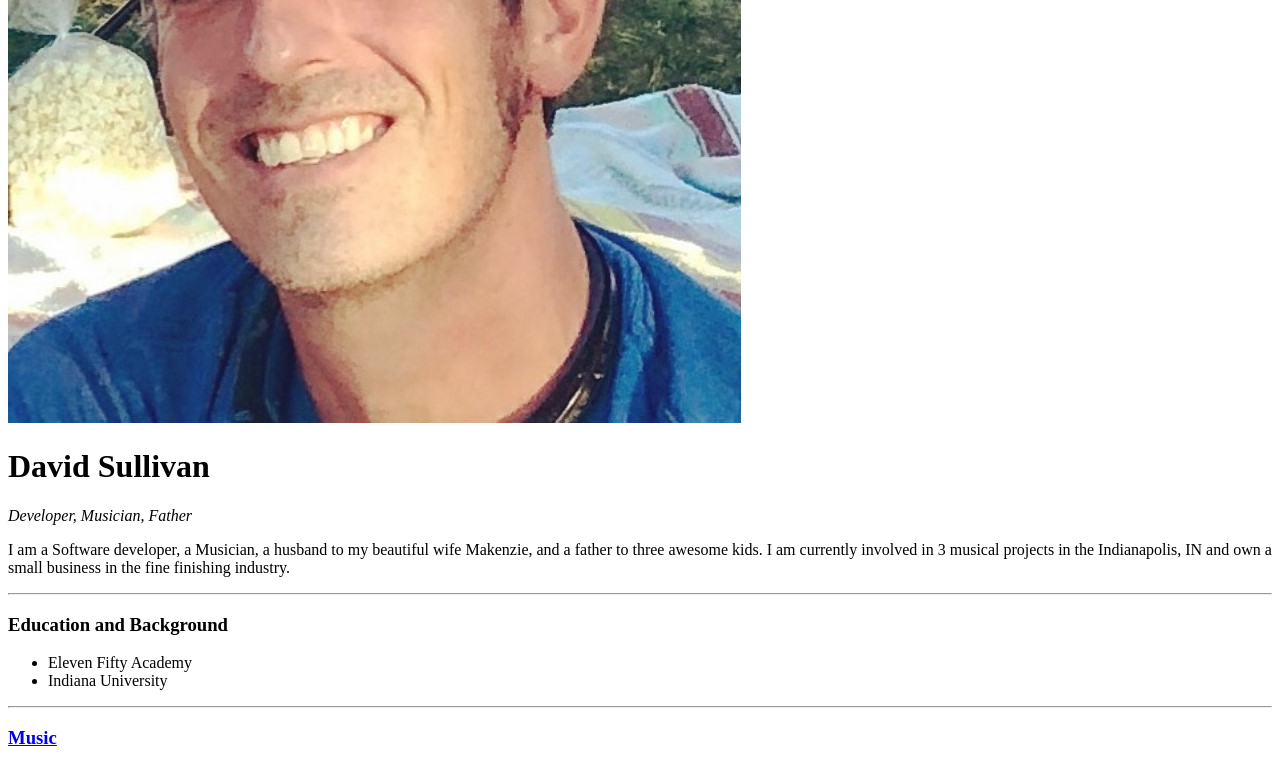
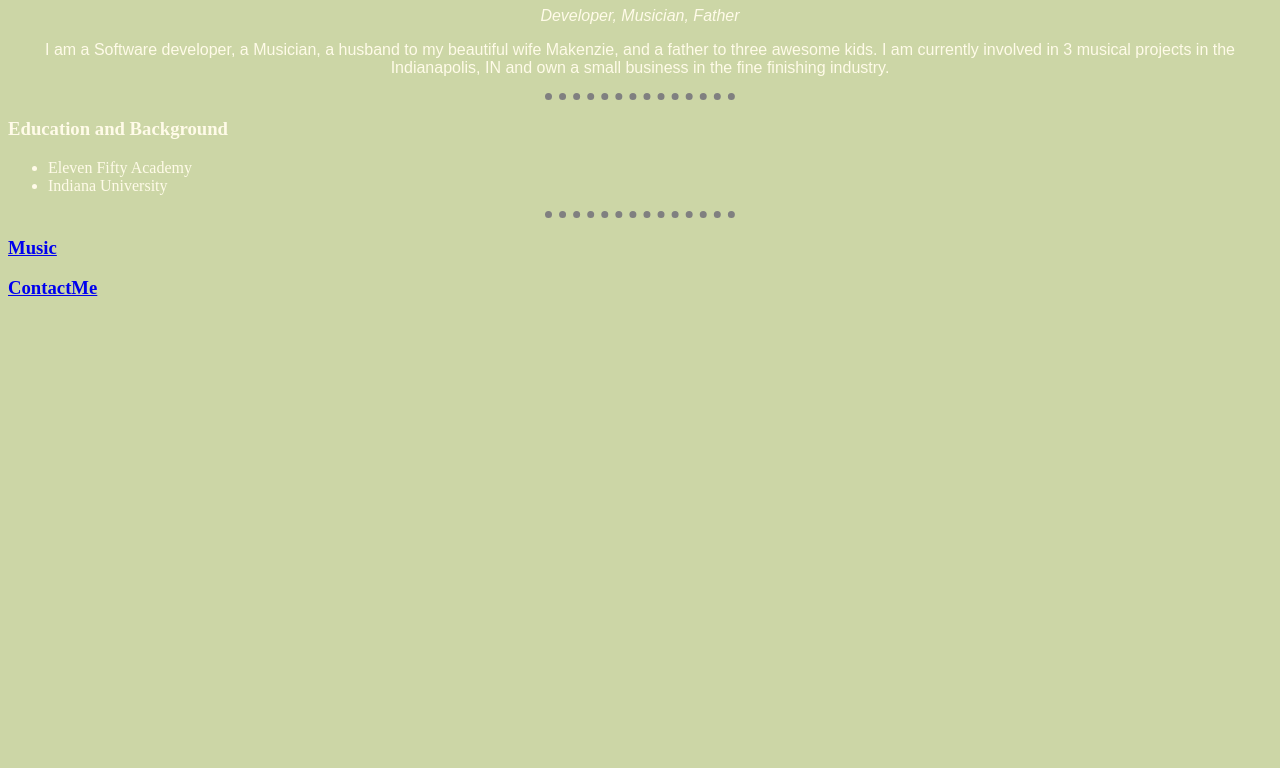
Before and after one commit to DavidSullivan1105/PersonalSite, a plain HTML site: page Index.html in a window 1280 px wide. Shown: the part 432-1200 px from the top of the page. After the commit the page ends 800 px from the top, so only its background shows below. Drawn offline with Linux system fonts and the light colour scheme.

Commit message:
main.css

```diff
--- a/Index.html
+++ b/Index.html
@@ -5,14 +5,16 @@
     <meta http-equiv="X-UA-Compatible" content="IE=edge">
     <meta name="viewport" content="width=device-width, initial-scale=1.0">
     <title>David's Personal Site</title>
+    <link rel="stylesheet" href="./main.css">
 </head>
 
 <body>
+
     <img src="Assets/ME.JPEG" alt="Dave's Profile Pic">
-        <h1>David Sullivan</h1>
-        <p><em>  Developer, Musician, Father</em> </p>
-        <p>I am a Software developer, a Musician, a husband to my beautiful wife Makenzie, and a father to three awesome kids.  I am currently involved in 3 musical projects in the Indianapolis, IN and own a small business in the fine finishing industry.</p>
-        <hr>
+    <h1>David Sullivan</h1>
+    <p><em>  Developer, Musician, Father</em> </p>
+    <p>I am a Software developer, a Musician, a husband to my beautiful wife Makenzie, and a father to three awesome kids.  I am currently involved in 3 musical projects in the Indianapolis, IN and own a small business in the fine finishing industry.</p>
+    <hr>
         <h3>Education and Background</h3>
         <ul>
             <li>Eleven Fifty Academy</li>
@@ -20,6 +22,6 @@
         </ul>
         <hr>
         <h3><a href="Music.html">Music</a></h3>
-
+        <h3><a href="ContactMe.html">ContactMe</a></h3>
 </body>
 </html>
--- /dev/null
+++ b/main.css
@@ -0,0 +1,26 @@
+body {
+    background-color:#CCD6A6 ;
+    color: #FFFBE9;
+}
+
+p {
+    font-family: Arial, Helvetica, sans-serif;
+    text-align: center;
+
+
+}
+
+hr {
+    border-style: none;
+    border-top-style: dotted;
+    border-color: grey;
+    border-width: 7px;
+    width:15%;
+}
+
+img {
+    width: 300px;
+    border-radius: 35%;
+    position: relative;
+    left: 500px;
+}
```
Also changed, not shown: ContactMe.html (added, +26 -0 lines), Music.html (+1 -0 lines).
